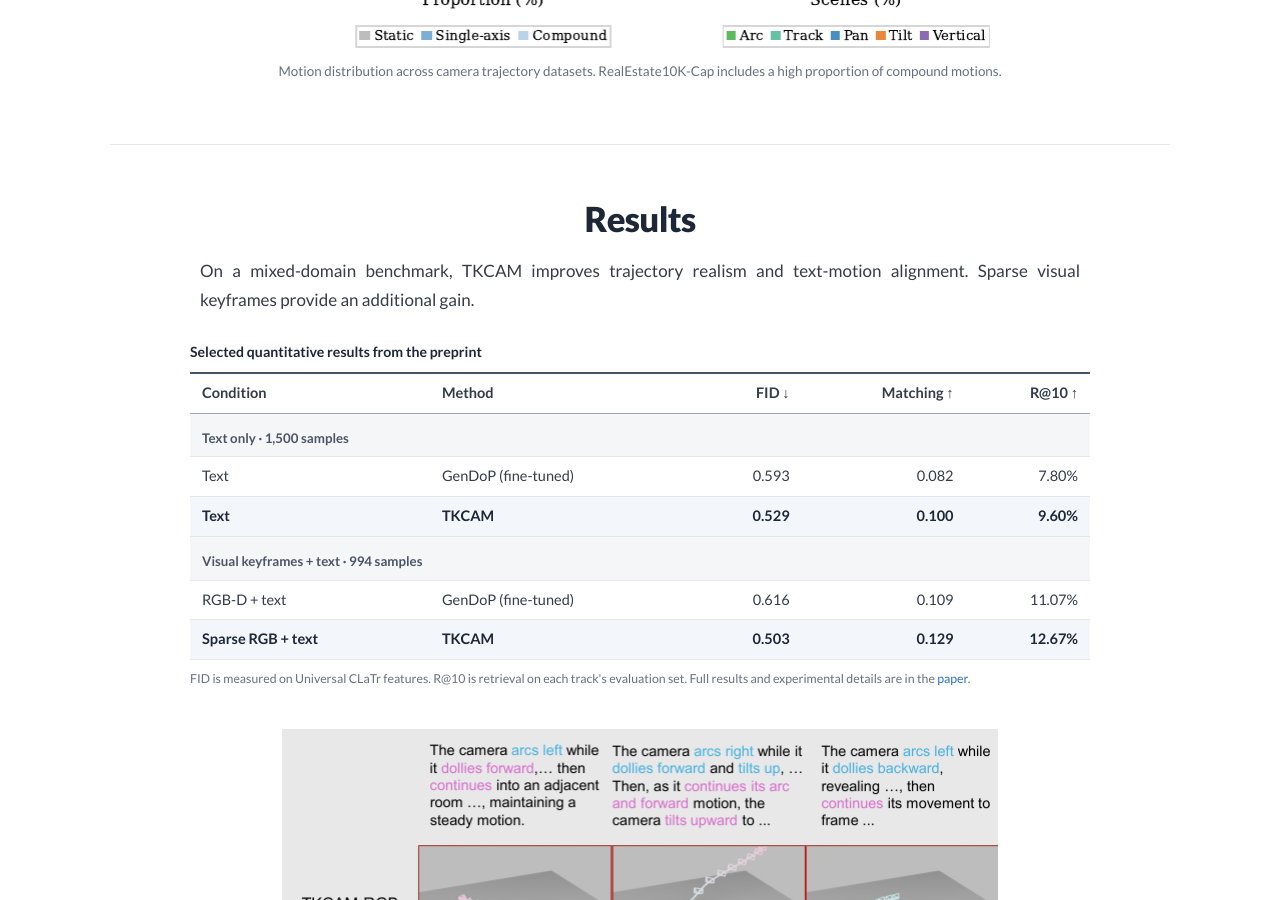
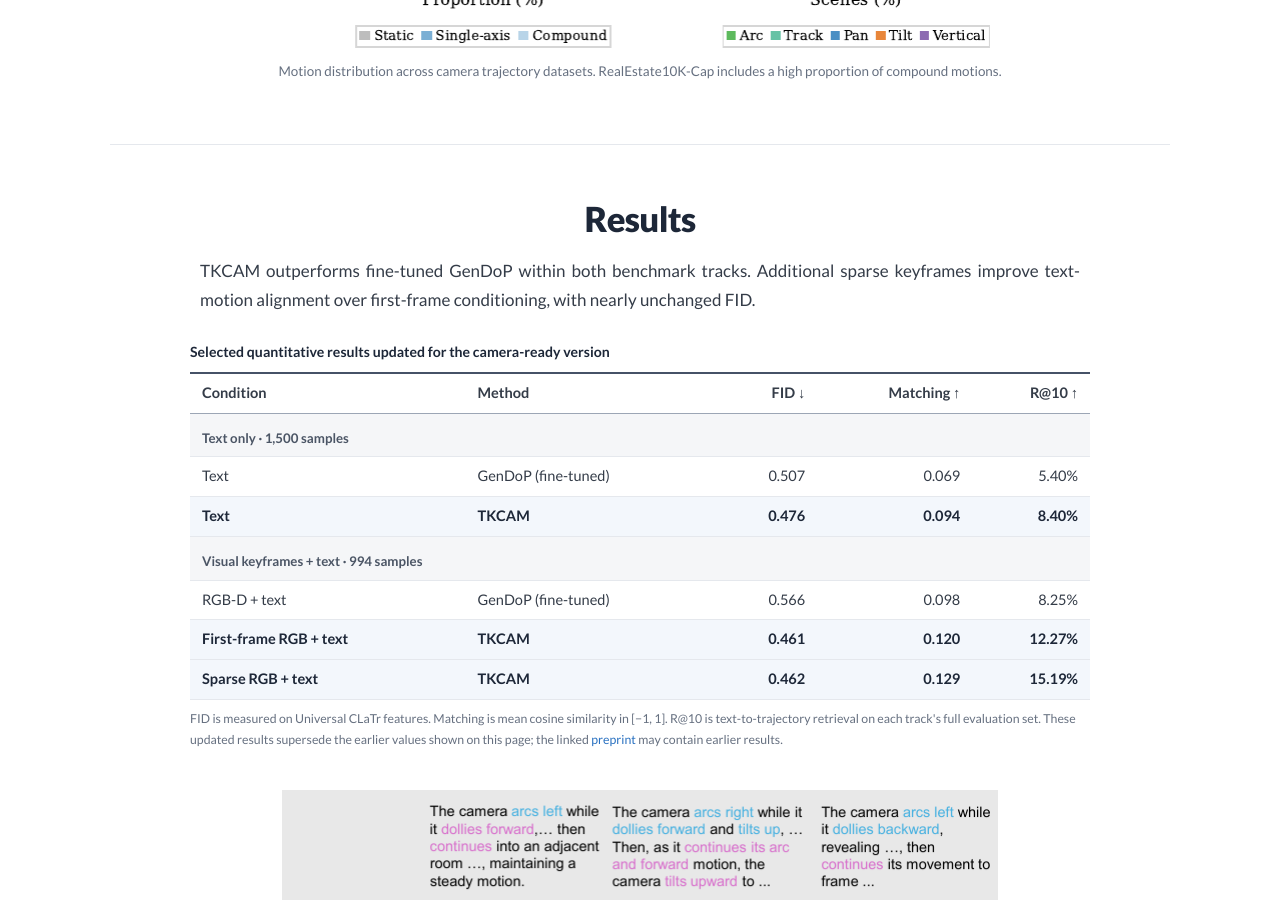
Before and after one commit to linearalgebrayhz/linearalgebrayhz.github.io, a Jekyll site: the page projects/TKCAM/index.html, which Jekyll copies as it is, in a window 1280 px wide and 900 px high, scrolled down 3622 px. Built offline with Jekyll 4.4.1, drawn with Linux system fonts in a browser that asks for light colours.

Commit message:
Sync TKCAM camera-ready benchmark results

```diff
--- a/projects/TKCAM/index.html
+++ b/projects/TKCAM/index.html
@@ -143,22 +143,23 @@
 
     <section class="section" id="results">
       <h2>Results</h2>
-      <p class="section-intro">On a mixed-domain benchmark, TKCAM improves trajectory realism and text-motion alignment. Sparse visual keyframes provide an additional gain.</p>
+      <p class="section-intro">TKCAM outperforms fine-tuned GenDoP within both benchmark tracks. Additional sparse keyframes improve text-motion alignment over first-frame conditioning, with nearly unchanged FID.</p>
       <div class="table-wrap">
         <table>
-          <caption>Selected quantitative results from the preprint</caption>
+          <caption>Selected quantitative results updated for the camera-ready version</caption>
           <thead><tr><th scope="col">Condition</th><th scope="col">Method</th><th scope="col">FID ↓</th><th scope="col">Matching ↑</th><th scope="col">R@10 ↑</th></tr></thead>
           <tbody>
             <tr class="track"><th colspan="5" scope="rowgroup">Text only · 1,500 samples</th></tr>
-            <tr><td>Text</td><td>GenDoP (fine-tuned)</td><td>0.593</td><td>0.082</td><td>7.80%</td></tr>
-            <tr class="ours"><td>Text</td><td>TKCAM</td><td>0.529</td><td>0.100</td><td>9.60%</td></tr>
+            <tr><td>Text</td><td>GenDoP (fine-tuned)</td><td>0.507</td><td>0.069</td><td>5.40%</td></tr>
+            <tr class="ours"><td>Text</td><td>TKCAM</td><td>0.476</td><td>0.094</td><td>8.40%</td></tr>
             <tr class="track"><th colspan="5" scope="rowgroup">Visual keyframes + text · 994 samples</th></tr>
-            <tr><td>RGB-D + text</td><td>GenDoP (fine-tuned)</td><td>0.616</td><td>0.109</td><td>11.07%</td></tr>
-            <tr class="ours"><td>Sparse RGB + text</td><td>TKCAM</td><td>0.503</td><td>0.129</td><td>12.67%</td></tr>
+            <tr><td>RGB-D + text</td><td>GenDoP (fine-tuned)</td><td>0.566</td><td>0.098</td><td>8.25%</td></tr>
+            <tr class="ours"><td>First-frame RGB + text</td><td>TKCAM</td><td>0.461</td><td>0.120</td><td>12.27%</td></tr>
+            <tr class="ours"><td>Sparse RGB + text</td><td>TKCAM</td><td>0.462</td><td>0.129</td><td>15.19%</td></tr>
           </tbody>
         </table>
       </div>
-      <p class="table-note">FID is measured on Universal CLaTr features. R@10 is retrieval on each track's evaluation set. Full results and experimental details are in the <a href="https://arxiv.org/abs/2610.11105">paper</a>.</p>
+      <p class="table-note">FID is measured on Universal CLaTr features. Matching is mean cosine similarity in [−1, 1]. R@10 is text-to-trajectory retrieval on each track's full evaluation set. These updated results supersede the earlier values shown on this page; the linked <a href="https://arxiv.org/abs/2610.11105">preprint</a> may contain earlier results.</p>
       <figure class="figure figure-qualitative">
         <img loading="lazy" src="static/images/paper/comparison.png" alt="Qualitative comparison of TKCAM camera paths with ground truth, GenDoP, E.T., Director3D, and CCD." width="716" height="937">
         <figcaption>Qualitative camera trajectory comparison. TKCAM follows compound directorial prompts across these examples.</figcaption>
```
